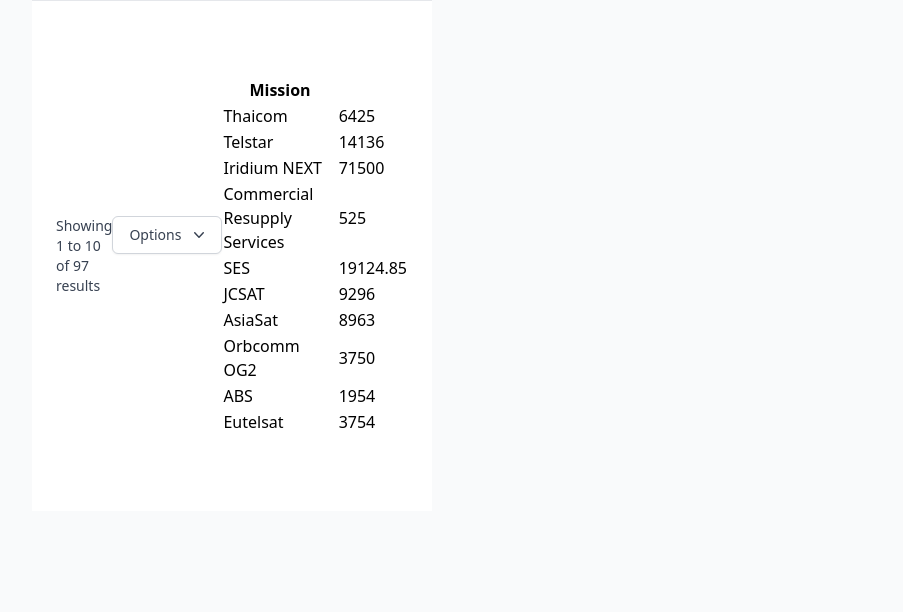
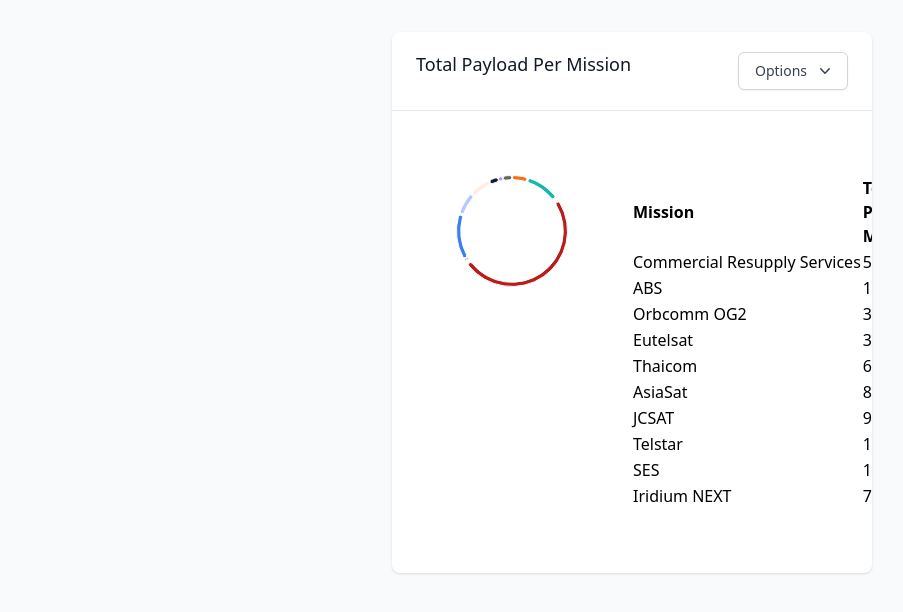
Before and after one commit to sleepinlight/hiring-frontend-engineer-master, a React (Create React App) app: page / in a window 1280 px wide. Shown: the top 612 px of the page, without its empty margins (8-911 px from the left). Built offline with nearby package versions, Linux system fonts and the light colour scheme.

Commit message:
check in improved layout, donut chart, sort

```diff
--- a/package.json
+++ b/package.json
@@ -12,7 +12,9 @@
     "@types/node": "^16.11.44",
     "@types/react": "^18.0.15",
     "@types/react-dom": "^18.0.6",
+    "chart.js": "^4.1.1",
     "react": "^18.2.0",
+    "react-chartjs-2": "^5.1.0",
     "react-dom": "^18.2.0",
     "react-scripts": "5.0.1",
     "typescript": "^4.7.4",
--- /dev/null
+++ b/src/components/DonutChart/DonutChart.tsx
@@ -0,0 +1,55 @@
+import React from "react";
+import { Chart as ChartJS, ArcElement, Tooltip, Legend } from "chart.js";
+import { Doughnut } from "react-chartjs-2";
+import { Mission } from "../../shared/interfaces/Mission.interface";
+import { MissionColors } from "../../shared/utils/colors";
+
+ChartJS.register(ArcElement, Tooltip);
+
+export interface DonutChartProps {
+  missions: Mission[];
+}
+
+const DonutChart: React.FC<DonutChartProps> = (props: DonutChartProps) => {
+  const getColors = (): string[] => {
+    return MissionColors.slice(0, props.missions.length);
+  };
+
+  const getData = (): number[] => {
+    return props.missions.map((m) => m.totalMass || 0);
+  };
+
+  const getLabels = (): string[] => {
+    return props.missions.map((m) => m.name);
+  };
+
+  return (
+    <Doughnut
+      data={{
+        labels: getLabels(),
+        datasets: [
+          {
+            data: getData(),
+            backgroundColor: getColors(),
+            borderWidth: 1,
+            borderRadius: 15,
+            spacing: 5,
+          },
+        ],
+      }}
+      options={{
+        cutout: "92%",
+        plugins: {
+          tooltip: {
+            callbacks: {
+              label: (item: { formattedValue: string }) =>
+                `${item.formattedValue} KG`,
+            },
+          },
+        },
+      }}
+    />
+  );
+};
+
+export default DonutChart;
--- a/src/components/MissionData/MissionPayloadList.tsx
+++ b/src/components/MissionData/MissionPayloadList.tsx
@@ -1,4 +1,5 @@
-import { Mission } from "../../interfaces/Mission.interface";
+import { useEffect, useState } from "react";
+import { Mission } from "../../shared/interfaces/Mission.interface";
 
 export interface MissionPayloadListProps {
   missions: Mission[];
@@ -7,18 +8,47 @@
 const MissionPayloadList: React.FC<MissionPayloadListProps> = (
   props: MissionPayloadListProps
 ) => {
+  const [sortedMissions, setSortedMissions] = useState<Mission[]>([
+    ...props.missions,
+  ]);
+  const [ascending, setAscending] = useState<boolean>(true);
+  const [alphabetical, setAlphabetical] = useState<boolean>(true);
+
+  useEffect((): void => {
+    setSortedMissions([...props.missions]);
+  }, [props.missions]);
+
+  useEffect(() => {
+    const sortedArr = alphabetical
+      ? [...props.missions].sort()
+      : [...props.missions].sort().reverse();
+    setSortedMissions(sortedArr);
+  }, [alphabetical]);
+
+  useEffect(() => {
+    const sortedArr = [...props.missions].sort((a: Mission, b: Mission) => {
+      return ascending
+        ? a.totalMass! - b.totalMass!
+        : b.totalMass! - a.totalMass!;
+    });
+    setSortedMissions(sortedArr);
+  }, [ascending]);
+
   return (
     <table className="my-16 table-fixed">
       <thead>
-        <tr>
-          <th>Mission</th>
+        <tr className="text-left">
+          <th onClick={() => setAlphabetical(!alphabetical)}>Mission</th>
+          <th onClick={() => setAscending(!ascending)}>Total Payload Mass</th>
         </tr>
       </thead>
       <tbody>
-        {props.missions.map((mission) => {
+        {sortedMissions?.map((mission) => {
           return (
             <tr key={mission.id}>
-              <td>{mission.name}</td>
+              <td>
+                <span className="truncate ...">{mission.name}</span>
+              </td>
               <td>{mission.totalMass}</td>
             </tr>
           );
--- a/src/components/PayloadCard.tsx
+++ b/src/components/PayloadCard.tsx
@@ -1,7 +1,8 @@
 import { useEffect, useState } from "react";
 import payloadData from "../dataset/missions.json";
-import { Mission } from "../interfaces/Mission.interface";
-import { MissionPayload } from "../interfaces/MissionPayload.interface";
+import { Mission } from "../shared/interfaces/Mission.interface";
+import { MissionPayload } from "../shared/interfaces/MissionPayload.interface";
+import DonutChart from "./DonutChart/DonutChart";
 import MissionPayloadList from "./MissionData/MissionPayloadList";
 import NationalityDropdown from "./NationalityDropdown/NationalityDropdown";
 
@@ -17,11 +18,10 @@
   );
 
   const calculateTotalMass = (mission: Mission): number => {
-    const totalMass = mission.payloads.reduce(
+    return mission.payloads.reduce(
       (a, b) => a + (b?.["payload_mass_kg"] || 0),
       0
     );
-    return totalMass;
   };
 
   const parsePayloadAndSetData = (missions: Mission[]): void => {
@@ -54,27 +54,32 @@
     setFilteredMissionData([...missionsByNation]);
   };
 
-  useEffect(() => {
+  useEffect((): void => {
     parsePayloadAndSetData(payloadData.data.missions);
   }, []);
 
   return (
-    <div className="flex items-center justify-between border-t border-gray-200 bg-white px-4 py-3 sm:px-6 w-1/3">
-      <div className="flex flex-1 justify-between">
-        <p className="text-sm text-gray-700">
-          Showing <span className="font-medium">1</span> to{" "}
-          <span className="font-medium">10</span> of{" "}
-          <span className="font-medium">97</span> results
-        </p>
+    <div className="overflow-hidden bg-white shadow sm:rounded-lg mx-auto w-2/5 mt-8">
+      <div className="px-4 py-5 sm:px-6 flex justify-between">
+        <h3 className="text-lg font-medium leading-6 text-gray-900">
+          Total Payload Per Mission
+        </h3>
         <NationalityDropdown
           nationalities={nationalities}
           onNationalitySelected={(nation: string) =>
             filterMissionsByNation(nation)
           }
-        ></NationalityDropdown>{" "}
+        ></NationalityDropdown>
       </div>
-      <div>
-        <MissionPayloadList missions={filteredMissionData}></MissionPayloadList>
+      <div className="border-t border-gray-200">
+        <div className="flex justify-around">
+          <div className="w-1/2 p-16 align-middle">
+            <DonutChart missions={filteredMissionData}></DonutChart>
+          </div>
+          <MissionPayloadList
+            missions={filteredMissionData}
+          ></MissionPayloadList>
+        </div>
       </div>
     </div>
   );
--- /dev/null
+++ b/src/shared/utils/colors.ts
@@ -0,0 +1,12 @@
+export const MissionColors: string[] = [
+  "#F77216",
+  "#14B8A6",
+  "#B91C1C",
+  "#6D28D9",
+  "#3A7FEF",
+  "#AFCBFF",
+  "#FFEDE1",
+  "#0E1C36",
+  "#B892FF",
+  "#606D5D",
+];
```
Also changed, not shown: src/shared/interfaces/Mission.interface.ts (renamed from src/interfaces/Mission.interface.ts), src/shared/interfaces/MissionPayload.interface.ts (renamed from src/interfaces/MissionPayload.interface.ts), 1 other file (tests, documents, lock files or other folders).
